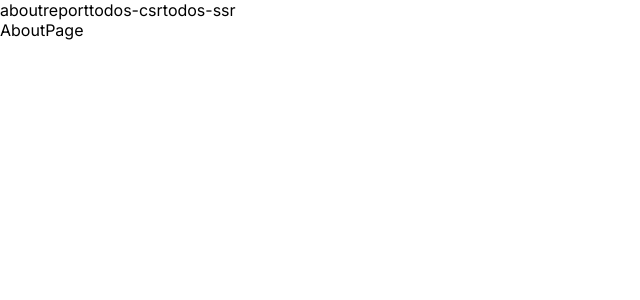
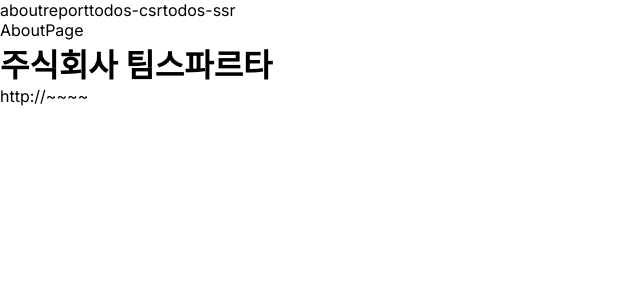
Before and after one commit to lauichan/next-route, a Next.js app: page /about in a window 1280 px wide. Shown: the top 300 px of the page, without its empty margins (0-640 px from the left). Built offline with nearby package versions, Linux system fonts and the light colour scheme; data requests are answered from the project's data file.

Commit message:
feat: About 페이지 내용 추가

```diff
--- a/src/app/(root)/about/page.tsx
+++ b/src/app/(root)/about/page.tsx
@@ -1,7 +1,15 @@
-function AboutPage() {
+import { CompanyInfo } from "@/types/companyInfo";
+
+async function AboutPage() {
+  const response = await fetch("http://localhost:3000/api/company");
+  const { data }: { data: CompanyInfo } = await response.json();
+
   return (
     <>
       <div>AboutPage</div>
+      <h1>{data.name}</h1>
+      <p>{data.description}</p>
+      <p>{data.image}</p>
     </>
   );
 }
```
